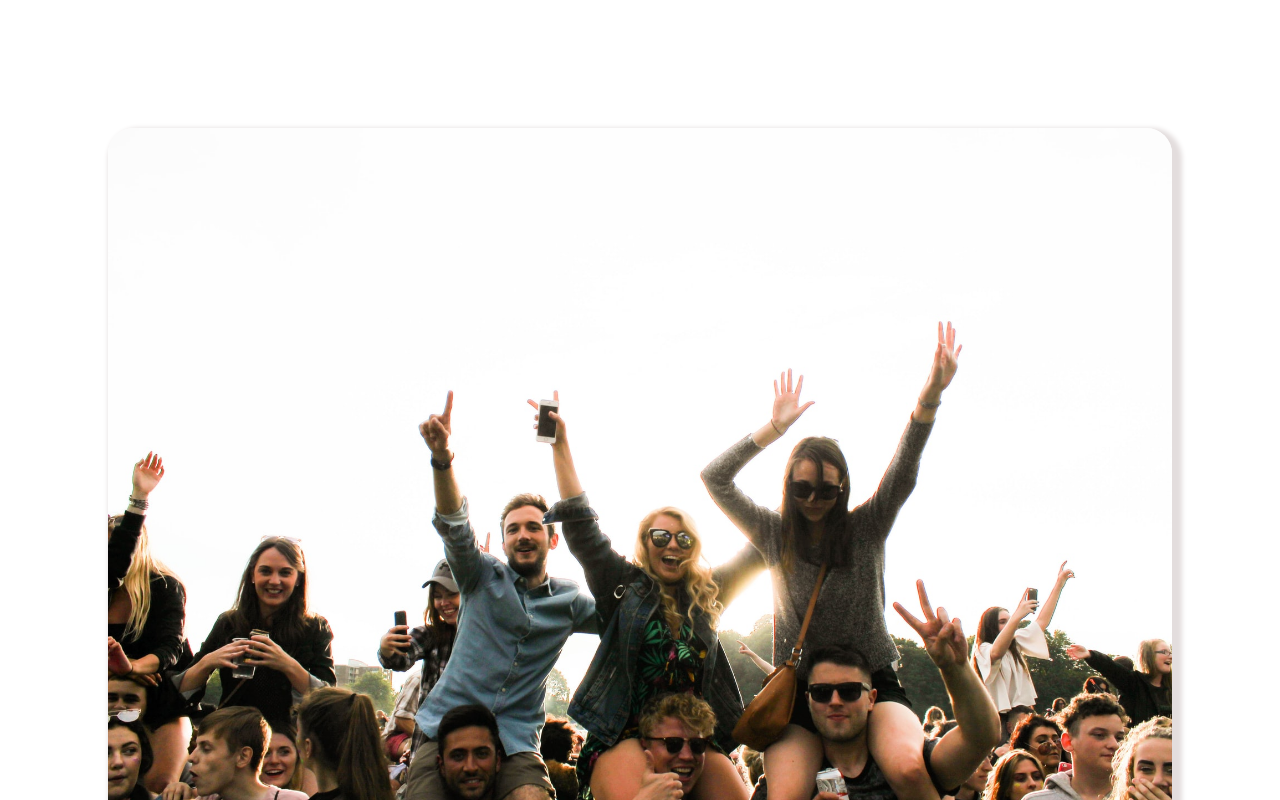
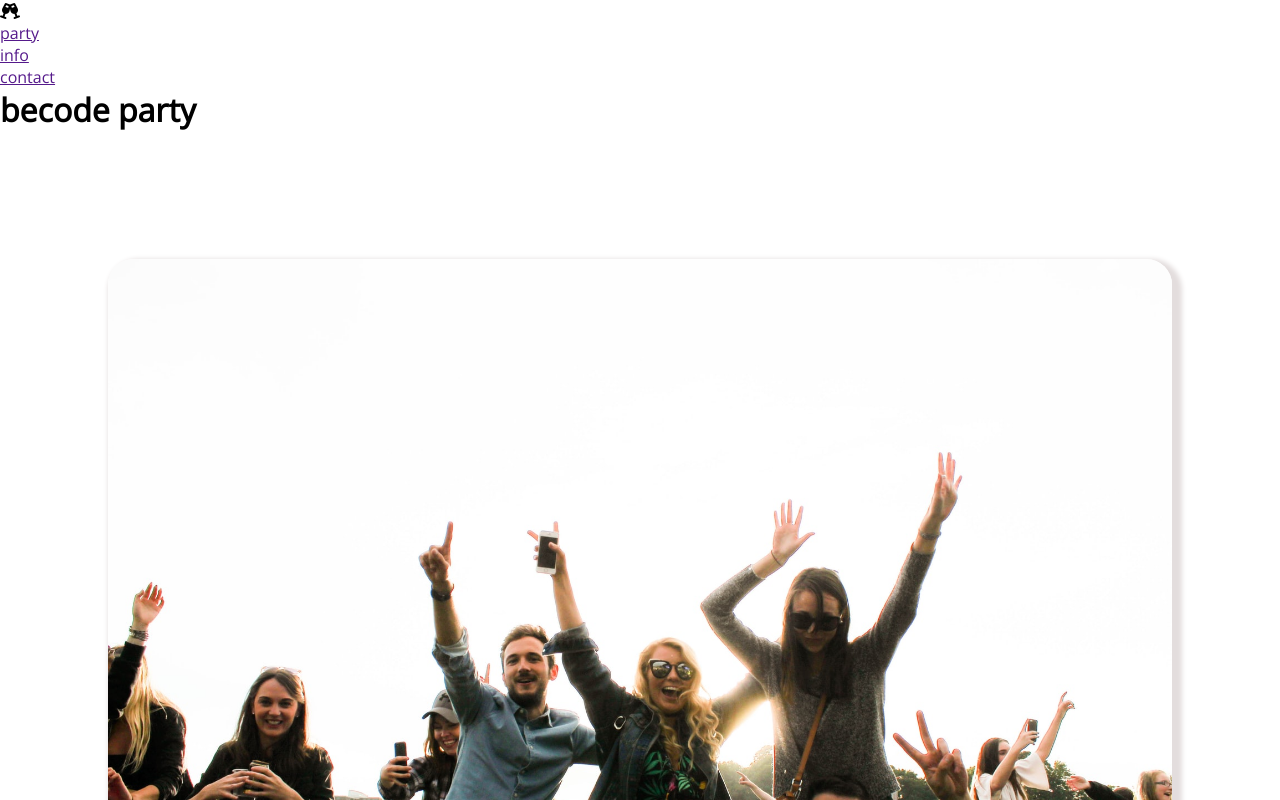
Before and after one commit to Hassanalihazaraa/interactive-challenge-page-giertz, a plain HTML site: page index.html in a window 1280 px wide. Shown: the top 800 px of the page. Drawn offline with nearby package versions, Linux system fonts and the light colour scheme.

Commit message:
add logo and make nav to our web-page

```diff
--- a/index.html
+++ b/index.html
@@ -11,6 +11,19 @@
     <title>interactive-page</title>
 </head>
 <body>
+    <header>
+        <nav>
+            <div class="logo">
+                <i class="fas fa-glass-cheers"></i>
+            </div>
+            <ul>
+                <li><a href="">party</a></li>
+                <li><a href="">info</a></li>
+                <li><a href="">contact</a></li>
+            </ul>
+        </nav>
+        <h1>be<span>code</span> party</h1>
+    </header>
     <section class="carousel">
         <figure>
             <img class="party-pic" src="images/img1.jpg" alt="party-image">
@@ -22,7 +35,7 @@
     </section>
     <section>
         <div class="summary">
-            <h2>beCode party</h2>
+            <h2>about the party activities</h2>
             <p>Lorem ipsum dolor sit amet, consectetur adipisicing elit. A autem consequatur deleniti dolor et fuga, harum ipsam labore quia quibusdam repudiandae sapiente veniam? Accusantium alias animi beatae cupiditate eligendi esse facilis hic illum inventore ipsa iste itaque iusto, labore laboriosam laborum laudantium magnam molestias obcaecati omnis placeat, quod sit voluptas voluptates? Ab aliquid fugit hic ipsa minus obcaecati odio omnis quia quis quo repellendus sint tempora ut, veritatis voluptatibus? A atque consequatur cum deserunt dolorum ducimus, earum eligendi et illo illum incidunt ipsum itaque laborum laudantium, maiores maxime mollitia nostrum, numquam pariatur quis quo saepe sapiente soluta ut vel veniam.</p>
         </div>
         <div class="practical-info">
```
